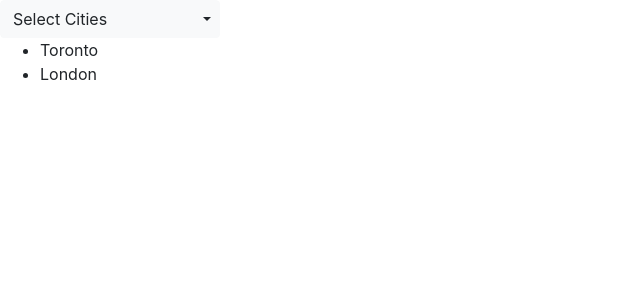
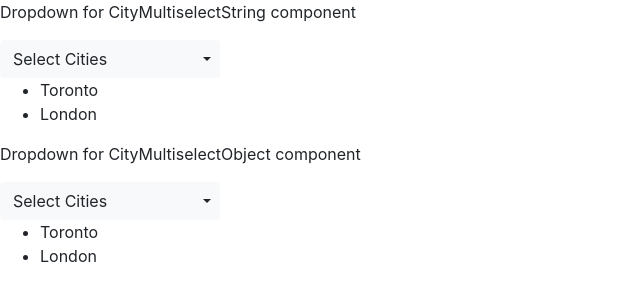
Before and after one commit to braheem/angular-bootstrap-select, an Angular app: page / in a window 1280 px wide. Shown: the top 300 px of the page, without its empty margins (0-640 px from the left). Built offline with nearby package versions, Linux system fonts and the light colour scheme.

Commit message:
added example for Object options using CityMultiselect

```diff
--- a/src/app/app.component.html
+++ b/src/app/app.component.html
@@ -1 +1,2 @@
-<city-multiselect [options]="cityOptions" [(mySelections)]="myCities"></city-multiselect>
+<city-multiselect-string [options]="cityStringOptions" [(mySelections)]="myCitiesString"></city-multiselect-string>
+<city-multiselect-object [options]="cityObjOptions" [(mySelections)]="myCitiesObj"></city-multiselect-object>
--- a/src/app/app.component.ts
+++ b/src/app/app.component.ts
@@ -1,4 +1,5 @@
 import {AfterViewInit, OnInit, Component} from '@angular/core';
+import {City} from './shared/bootstrap-select/examples/city-multiselect/city';
 
 @Component({
   selector: 'app-root',
@@ -7,19 +8,42 @@ import {AfterViewInit, OnInit, Component} from '@angular/core';
 })
 export class AppComponent implements OnInit, AfterViewInit{
 
-  // an example string array for display on the city multiselect
-  private cityOptions: Array<String>;
-  // preselected values for city multiselect
-  private myCities: Array<String>;
+  // an example string array for display on the city string multiselect
+  private cityStringOptions: Array<String>;
+  // preselected values for city string multiselect
+  private myCitiesString: Array<String>;
+
+  // an example City array for display on the city object multiselect
+  private cityObjOptions: Array<City>;
+  // preselected values for city object multiselect
+  private myCitiesObj: Array<City>;
 
   ngOnInit() {
-    this.cityOptions = ['Toronto', 'Waterloo', 'London'];
+    this.cityStringOptions = ['Toronto', 'Waterloo', 'London'];
+    this.cityObjOptions = MockData.mockCityOptions;
   }
 
   ngAfterViewInit() {
-    //set the options to be preselected on a delay to test bootstrap-select
+    // set the options to be preselected on a delay to test bootstrap-select
+    // typically you would be getting these options from a subscription
     setTimeout(() => {
-      this.myCities = Array.of('Toronto', 'London');
+      this.myCitiesString = Array.of('Toronto', 'London');
+      this.myCitiesObj = MockData.mockCitySelections;
     }, 250);
   }
+
 }
+
+export class MockData {
+
+  static mockCityOptions: Array<City> = [
+    { id: 0, name: 'Toronto', area: 100},
+    { id: 1, name: 'Waterloo', area: 100},
+    { id: 3, name: 'London', area: 100}
+  ];
+
+  static mockCitySelections: Array<City> = [
+    { id: 0, name: 'Toronto', area: 100},
+    { id: 3, name: 'London', area: 100}
+  ];
+}
--- a/src/app/shared/bootstrap-select/base-bootstrap-select.ts
+++ b/src/app/shared/bootstrap-select/base-bootstrap-select.ts
@@ -2,19 +2,20 @@ import { Input, Output, ViewChild, EventEmitter } from '@angular/core';
 import { BootstrapSelectDirective } from './bootstrap-select.directive';
 
 /**
- * Base class to extend for any custom bootstrap-select based component
+ * Base class to extend for a bootstrap-select based component
  */
 export abstract class BaseBootstrapSelect {
 
   @ViewChild(BootstrapSelectDirective)
   bootstrapSelectDirective: BootstrapSelectDirective;
 
-  private _options: string[];
+  private _options: any[];
   private _optgroups: any[];
 
-  private _mySelections: string | string[];
+  private _mySelections: any | any[];
 
-  @Input() public set mySelections(value: string | string[]) {
+  // accept a single string or an array of strings to support both single and multiselect
+  @Input() public set mySelections(value: any | any[]) {
     this._mySelections = value;
     // this is necessary for bootstrap-select to pickup the current selections
     setTimeout(() => {
@@ -30,7 +31,7 @@ export abstract class BaseBootstrapSelect {
   public mySelectionsChange = new EventEmitter();
 
   @Input()
-  set options(options: string[]) {
+  set options(options: any[]) {
     this._options = options;
     setTimeout(() => {
       this.bootstrapSelectDirective.refresh();
--- /dev/null
+++ b/src/app/shared/bootstrap-select/examples/city-multiselect/city-multiselect-object.component.html
@@ -0,0 +1,11 @@
+<p>Dropdown for CityMultiselectObject component</p>
+
+<!-- the built-in compareWith directive below is necessary when using Objects for option values -->
+<select [compareWith]="compareCities" bootstrapSelect [(ngModel)]="selectedCities"
+        data-selected-text-format="static" title="Select Cities" multiple>
+  <option *ngFor="let city of cities" [ngValue]="city">{{city.name}}</option>
+</select>
+
+<ul *ngIf="mySelections && mySelections.length > 0">
+  <li *ngFor="let city of selectedCities">{{city.name}}</li>
+</ul>
--- /dev/null
+++ b/src/app/shared/bootstrap-select/examples/city-multiselect/city-multiselect-object.component.ts
@@ -0,0 +1,38 @@
+import { Component } from '@angular/core';
+import { BaseBootstrapSelect } from '../../base-bootstrap-select';
+import { City } from './city';
+
+/**
+ * Example of a bootstrap-select component using Object type for option values
+ */
+@Component({
+  selector: 'city-multiselect-object',
+  templateUrl: './city-multiselect-object.component.html',
+})
+export class CityMultiselectObjectComponent extends BaseBootstrapSelect {
+
+  // boxing of options (see base class), allows us to define the type in this component
+  public get cities(): Array<City> {
+    return this.options as Array<City>;
+  }
+  public set cities(val: Array<City>) {
+    this.options = val;
+  }
+
+  // boxing of selected options (see base class)
+  public get selectedCities(): Array<City> {
+    return this.mySelections as Array<City>;
+  }
+  public set selectedCities(val: Array<City>) {
+    this.mySelections = val;
+  }
+
+  /**
+   * method to compare City objects for use in the compareWith directive
+   * In our case, two cities are equal if their id's are equal
+   */
+  compareCities(c1: City, c2: City): boolean {
+    return c1 && c2 ? c1.id === c2.id : false;
+  }
+
+}
--- a/src/app/shared/bootstrap-select/examples/city-multiselect/city-multiselect.component.html
+++ b/src/app/shared/bootstrap-select/examples/city-multiselect/city-multiselect-string.component.html
@@ -1,6 +1,8 @@
+<p>Dropdown for CityMultiselectString component</p>
+
 <select bootstrapSelect [(ngModel)]="mySelections"
         data-selected-text-format="static" title="Select Cities" multiple>
-  <option *ngFor="let option of options" [value]="option">{{option}}</option>
+  <option *ngFor="let city of options" [value]="city">{{city}}</option>
 </select>
 
 <ul *ngIf="mySelections && mySelections.length > 0">
--- /dev/null
+++ b/src/app/shared/bootstrap-select/examples/city-multiselect/city.ts
@@ -0,0 +1,11 @@
+/**
+ * Simple class representing a City, just to demonstrate how to use bootstrap-select with Object type options
+ */
+export class City {
+
+  id: number;
+
+  name: string;
+
+  area: number;
+}
```
Also changed, not shown: src/app/shared/bootstrap-select/examples/city-multiselect/city-multiselect-string.component.ts (added, +12 -0 lines), src/app/shared/bootstrap-select/examples/city-multiselect/city-multiselect.component.ts (deleted, +0 -11 lines), src/app/shared/shared.module.ts (+7 -3 lines), src/app/shared/bootstrap-select/examples/city-multiselect/city-multiselect.component.css (deleted).
